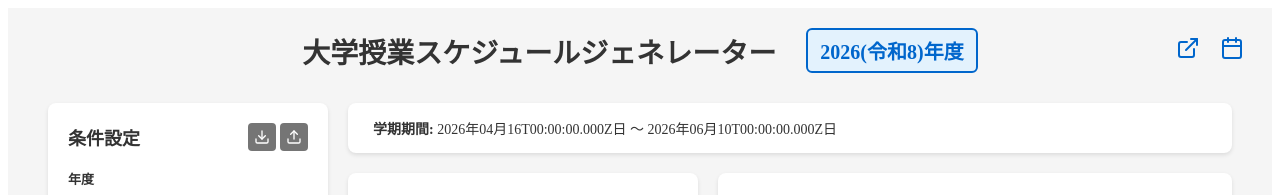
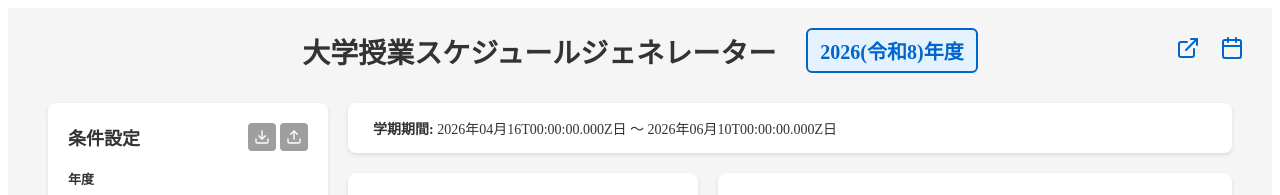
Before and after one commit to qingruikz/course-scheduler, a Vue app: page / in a window 1280 px wide. Shown: the top 195 px of the page. Built offline with nearby package versions, Linux system fonts and the light colour scheme.

Commit message:
update button style

```diff
--- a/src/views/MainApp.vue
+++ b/src/views/MainApp.vue
@@ -1464,11 +1464,11 @@ function hideDeliveryPopover() {
 }
 
 .settings-icon-button {
-  background: #757575;
+  background: #9e9e9e;
   color: #fff;
 }
 .settings-icon-button:hover {
-  background: #616161;
+  background: #858585;
   color: #fff;
 }
 
```
